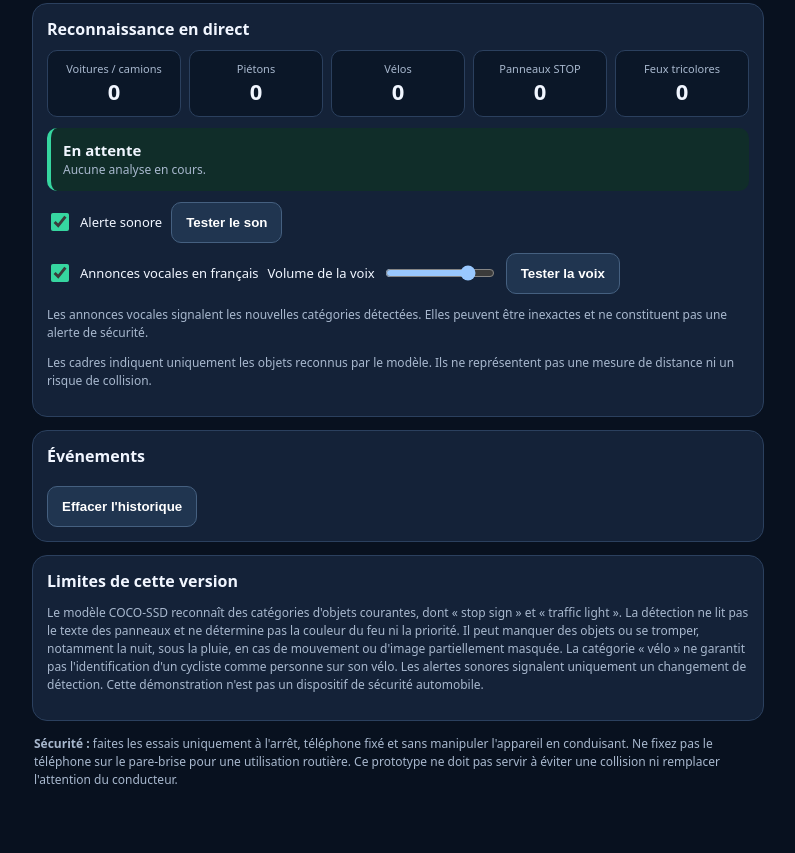
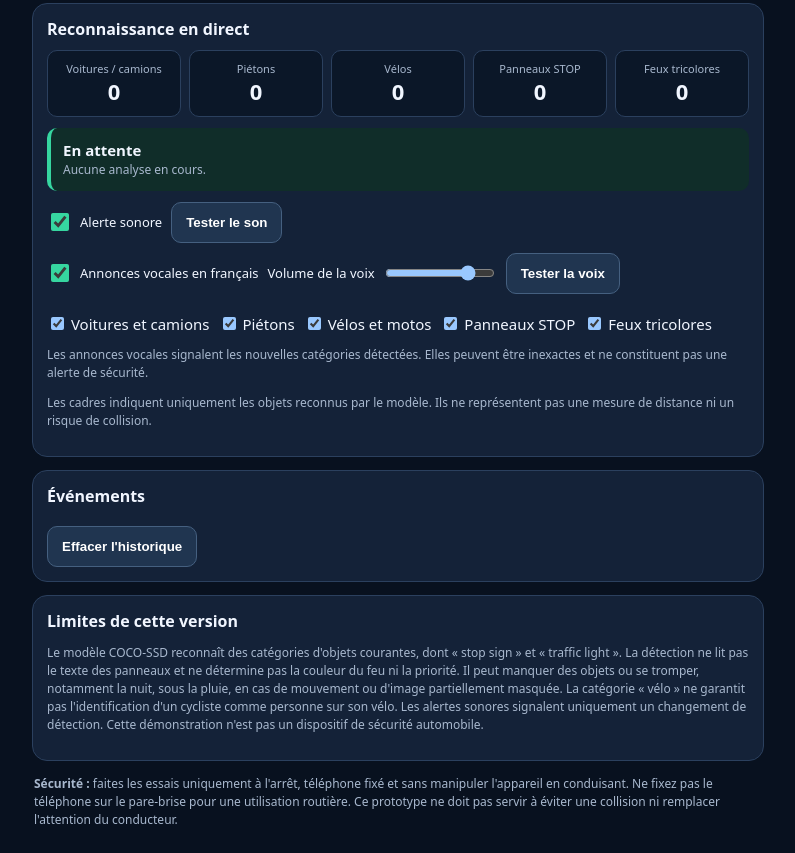
Before and after one commit to baillypatrick74-crypto/Sentinel-auto, a plain HTML site: page sentinel-auto-v06.html in a window 1280 px wide. Shown: the part 840-1693 px from the top of the page, without its empty margins (242-1037 px from the left). Before the commit the page ends 1653 px from the top, so only its background shows below. Drawn offline with Linux system fonts and the light colour scheme.

Commit message:
Add vehicle and pedestrian announcement controls

```diff
--- a/sentinel-auto-v06.html
+++ b/sentinel-auto-v06.html
@@ -75,6 +75,13 @@ footer{max-width:760px;margin:auto;padding:0 16px 24px;color:var(--muted);font-s
     <input id="voiceVolume" type="range" min="0" max="1" step="0.1" value="0.8" style="width:110px">
    </label>
    <button id="testVoice" type="button">Tester la voix</button>
+<div class="controls">
+  <label><input type="checkbox" id="announceVehicles" checked> Voitures et camions</label>
+  <label><input type="checkbox" id="announcePeople" checked> Piétons</label>
+  <label><input type="checkbox" id="announceBikes" checked> Vélos et motos</label>
+  <label><input type="checkbox" id="announceStops" checked> Panneaux STOP</label>
+  <label><input type="checkbox" id="announceLights" checked> Feux tricolores</label>
+</div>
   </div>
   <p class="note">Les annonces vocales signalent les nouvelles catégories détectées. Elles peuvent être inexactes et ne constituent pas une alerte de sécurité.</p>
  <p class="note">Les cadres indiquent uniquement les objets reconnus par le modèle. Ils ne représentent pas une mesure de distance ni un risque de collision.</p>
```
